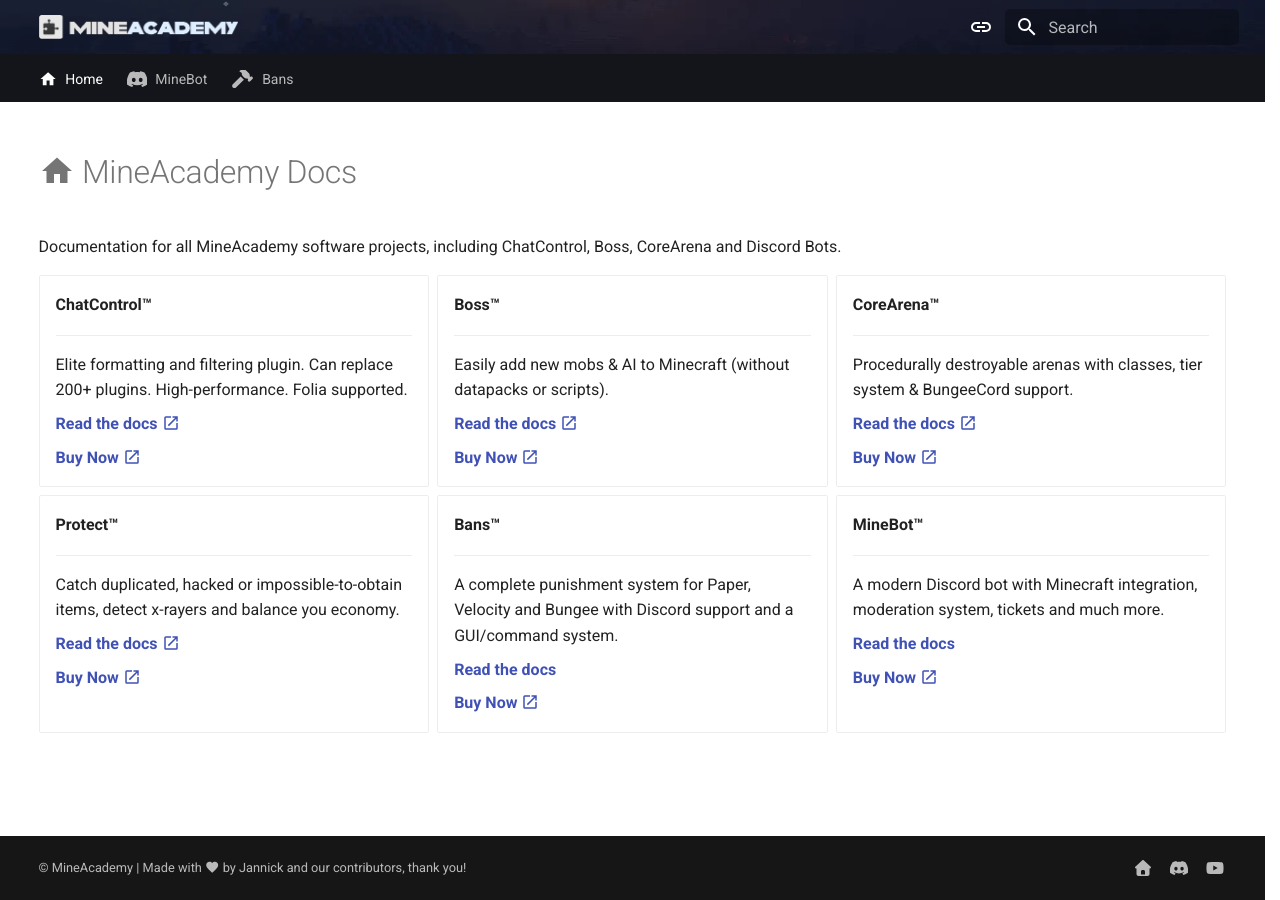
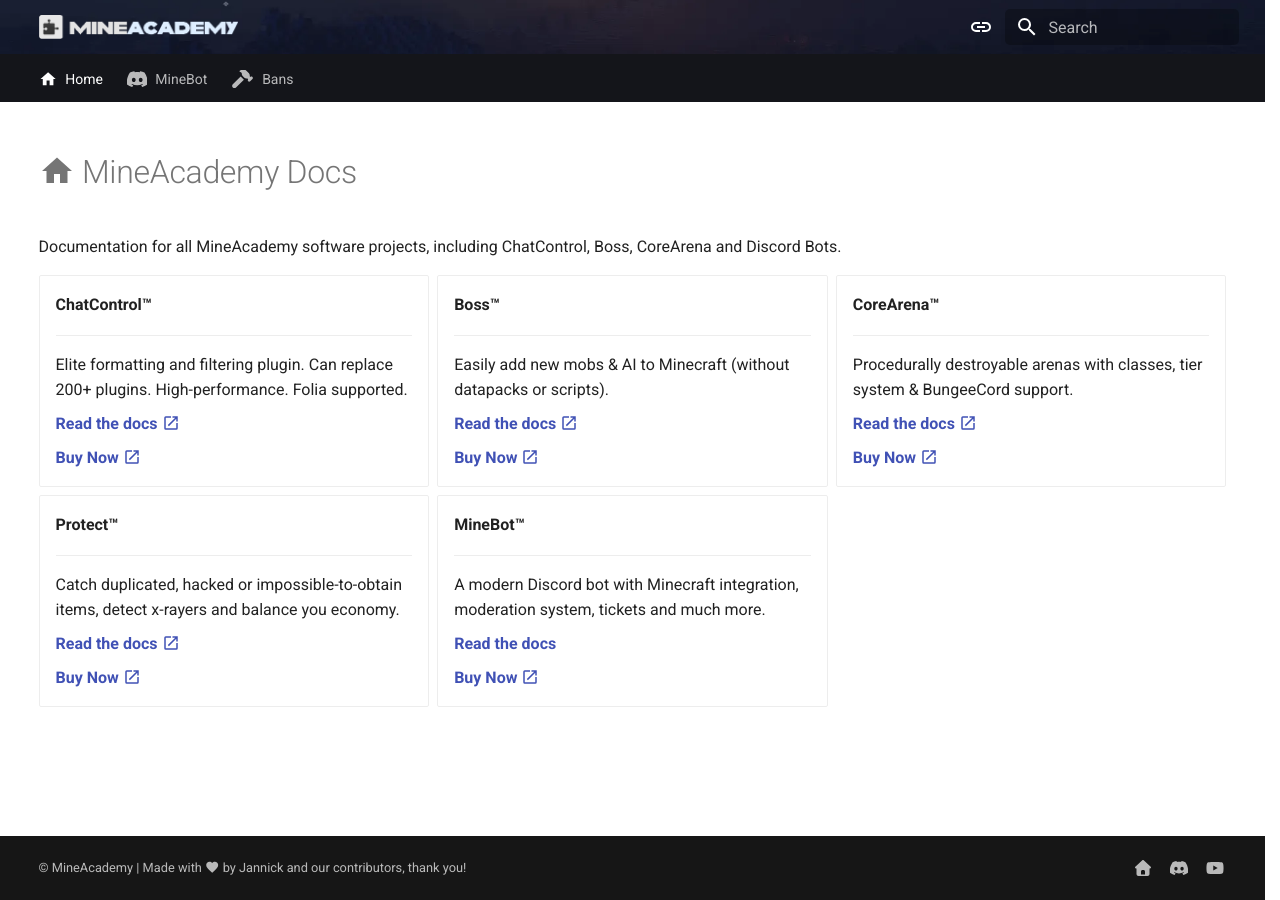
Before and after one commit to kangarko/docs, an MkDocs documentation site: the page built from docs/index.md, in a window 1280 px wide. Built offline with MkDocs 1.6.1 and Material for MkDocs 9.7.7, drawn with Linux system fonts in a browser that asks for light colours; plug-ins that fetch from the network failed and are left out; comment, search, counter and statistics services are not loaded.

Commit message:
Hide Bans for now

```diff
--- a/docs/index.md
+++ b/docs/index.md
@@ -46,6 +46,7 @@
 
     [**Buy Now** :material-open-in-new:](https://mineacademy.org/corearena)
 
+
 -   **Protect™**
 
     ---
@@ -55,17 +56,6 @@
     [**Read the docs** :material-open-in-new:](https://github.com/kangarko/protect/wiki)
 
     [**Buy Now** :material-open-in-new:](https://mineacademy.org/protect)
-
-
--   **Bans™**
-
-    ---
-
-    A complete punishment system for Paper, Velocity and Bungee with Discord support and a GUI/command system.
-
-    [**Read the docs**](bans/index.md)
-
-    [**Buy Now** :material-open-in-new:](https://mineacademy.org/bans)
 
 
 -   **MineBot™**
```
